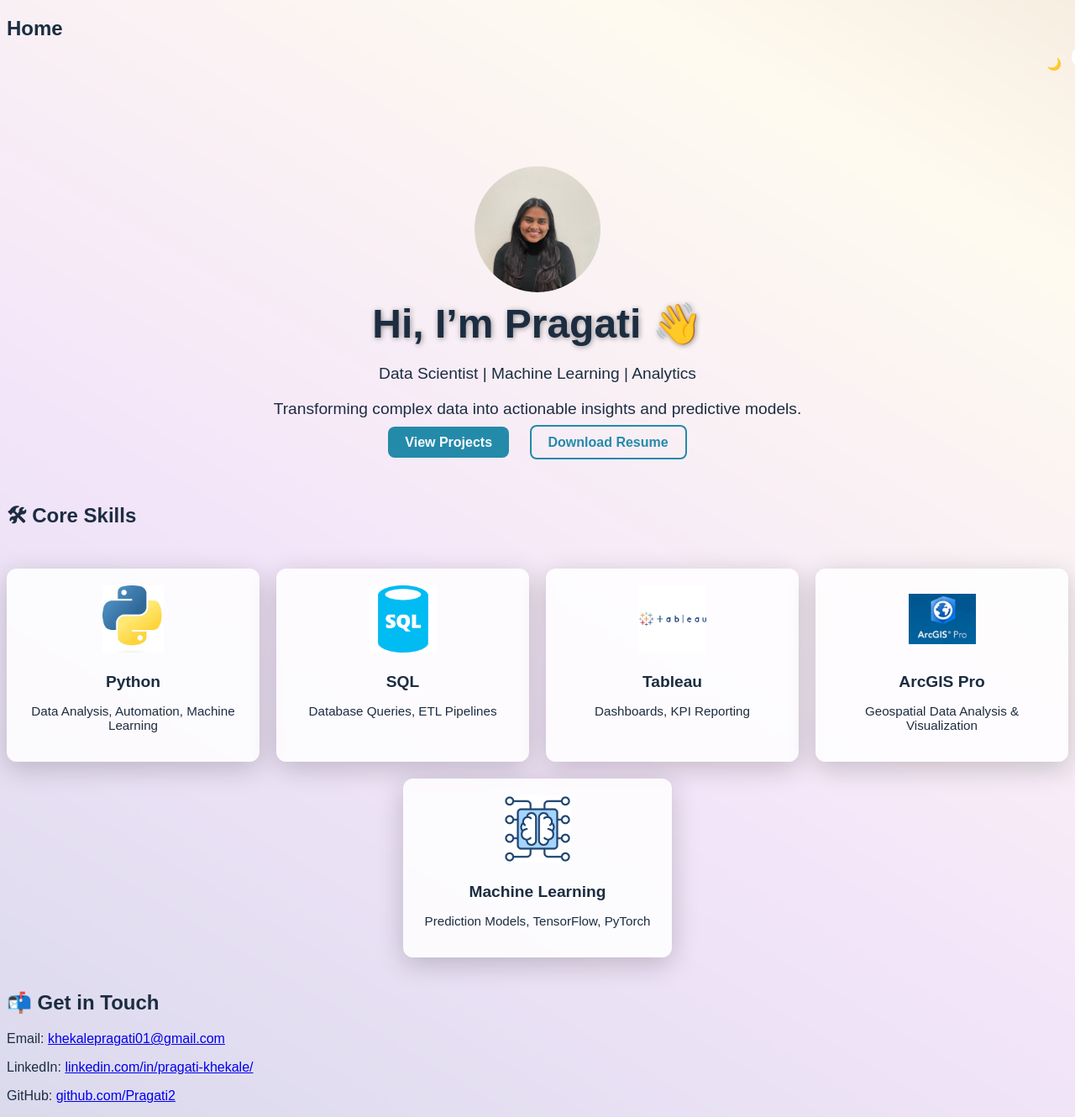
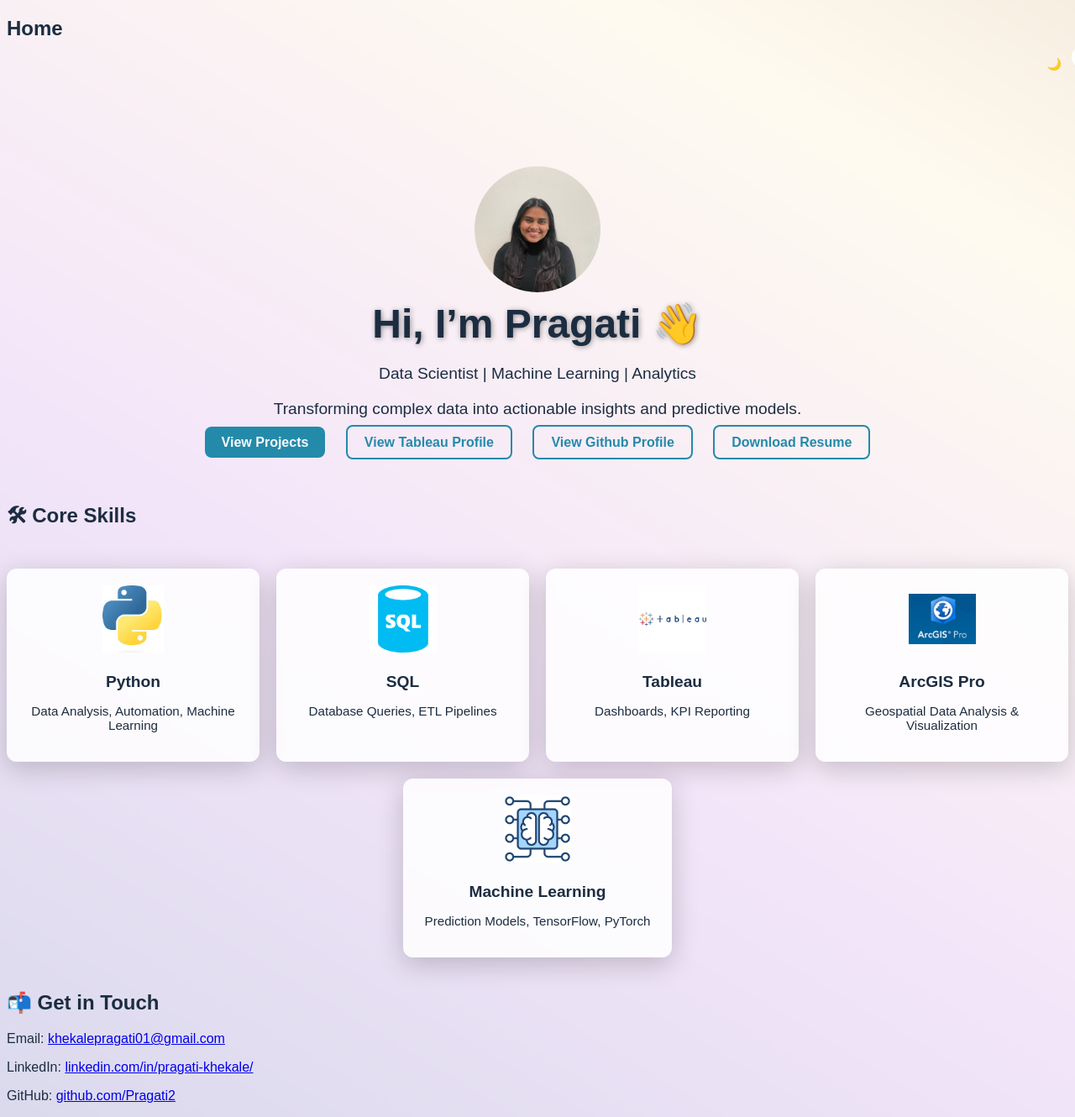
Before and after one commit to Pragati2/Pragati2.github.io, a Jekyll site: the page built from index.md, in a window 1280 px wide. Shown: the whole page at 84% size. Built offline with Jekyll 4.4.1, drawn with Linux system fonts in a browser that asks for light colours.

Commit message:
Update index.md

```diff
--- a/index.md
+++ b/index.md
@@ -19,6 +19,8 @@ permalink: /
   <p>Transforming complex data into actionable insights and predictive models.</p>
   <div class="cta-buttons">
     <a href="/projects/" class="nav-button btn-info">View Projects</a>
+    <a href="https://public.tableau.com/app/profile/pragati.khekale/vizzes" class="nav-button btn-outline-info">View Tableau Profile</a>
+    <a href="https://github.com/Pragati2" class="nav-button btn-outline-info">View Github Profile</a>
     <a href="/resume/Pragati_Khekale_DS.pdf" class="nav-button btn-outline-info">Download Resume</a>
   </div>
 </section>
```
